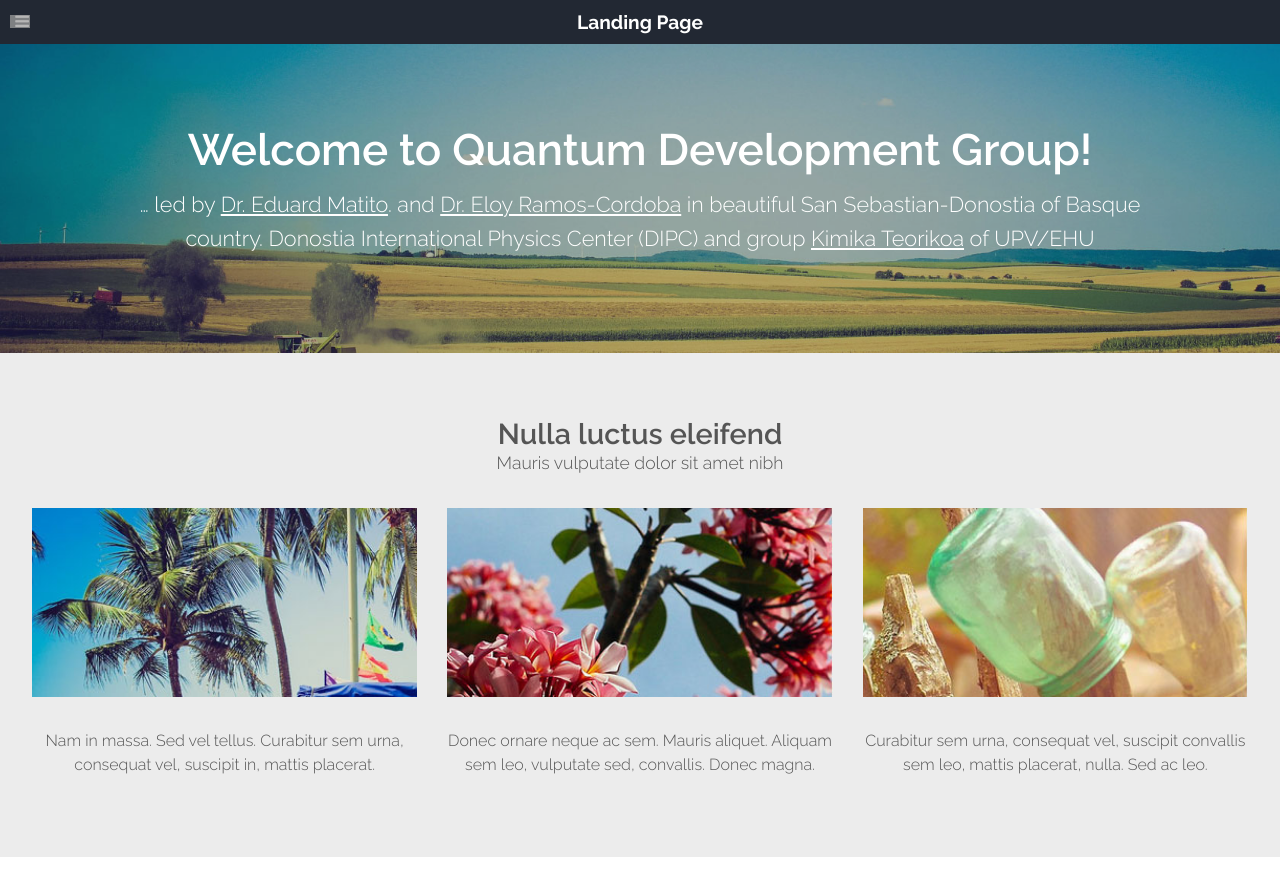
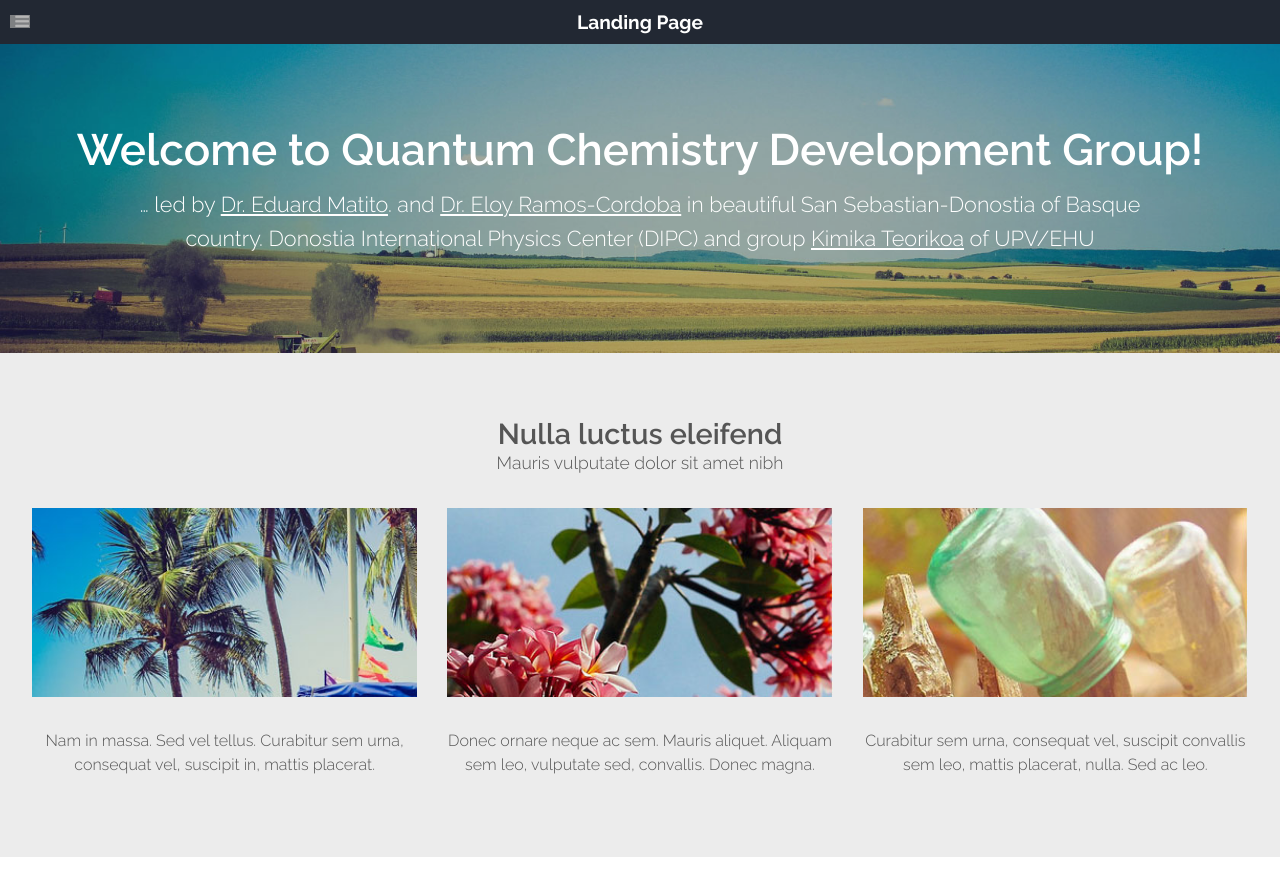
Before and after one commit to old-jekyll-templates/Horizons-Jekyll-Theme, a Jekyll site: the page built from index.html, in a window 1280 px wide and 900 px high. Shown: the top 896 px of the window. Built offline with Jekyll 4.4.1, drawn with Linux system fonts in a browser that asks for light colours; the list of posts is cut into pages by our own code; grey boxes are pictures that could not be loaded.

Commit message:
Update landing.html

```diff
--- a/_layouts/landing.html
+++ b/_layouts/landing.html
@@ -16,7 +16,7 @@ layout: default
 							<div class="container">
 								<section>
 									<header class="major">
-										<h2>Welcome to Quantum Development Group!</h2>
+										<h2>Welcome to Quantum Chemistry Development Group!</h2>
 										<span class="byline">&hellip; led by <a href="https://ematito.webs.com/apps/blog/">Dr. Eduard Matito</a>. and <a href="https://eloyramoscordoba.wordpress.com/">Dr. Eloy Ramos-Cordoba</a> in beautiful San Sebastian-Donostia of Basque country. Donostia International Physics Center (DIPC) and group <a href="http://www.ehu.eus/chemistry/theory/"> Kimika Teorikoa</a> of UPV/EHU </span>
 									</header>
 
```
